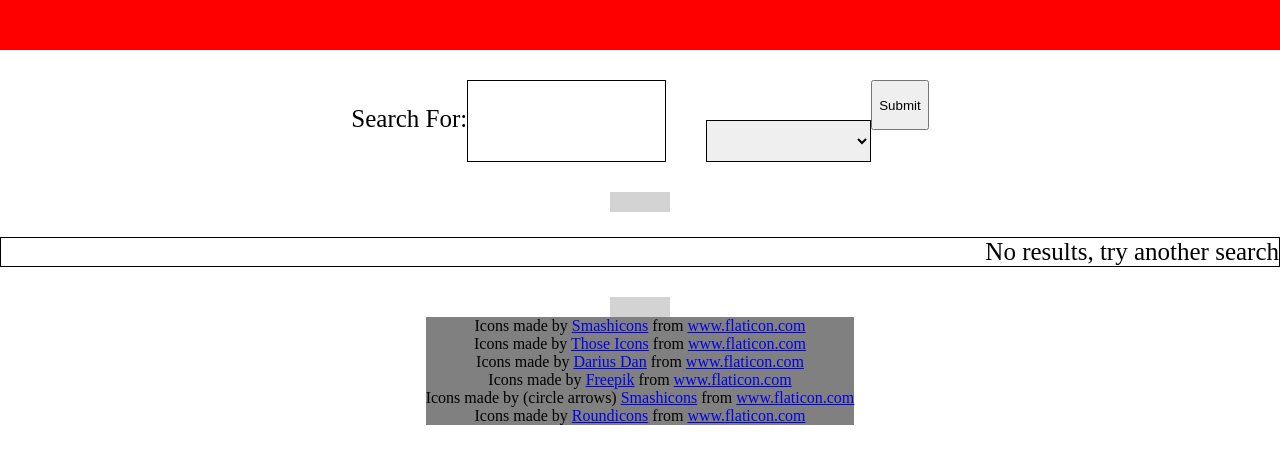
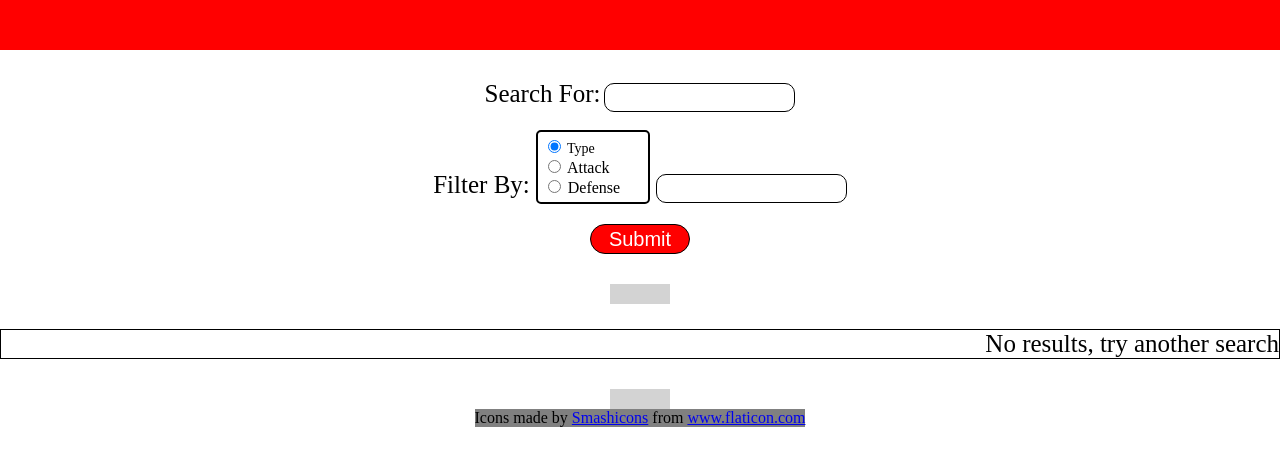
Before and after one commit to nikkisato/pokedex, a plain HTML site: page pokedex.html in a window 1280 px wide. Shown: the part 110-576 px from the top of the page. Drawn offline with Linux system fonts and the light colour scheme; no server answers.

Commit message:
search options is in position

```diff
--- a/common/Footer.js
+++ b/common/Footer.js
@@ -5,11 +5,6 @@ class Footer extends Component {
         return /*html*/`
         <footer>
         <div 'pokeball'>Icons made by <a href="https://www.flaticon.com/authors/smashicons" title="Smashicons">Smashicons</a> from <a href="https://www.flaticon.com/"             title="Flaticon">www.flaticon.com</a></div>
-        <div>Icons made by <a href="https://www.flaticon.com/authors/those-icons" title="Those Icons">Those Icons</a> from <a href="https://www.flaticon.com/"             title="Flaticon">www.flaticon.com</a></div>
-        <div>Icons made by <a href="https://www.flaticon.com/authors/darius-dan" title="Darius Dan">Darius Dan</a> from <a href="https://www.flaticon.com/"             title="Flaticon">www.flaticon.com</a></div>
-       <div>Icons made by <a href="https://www.flaticon.com/authors/freepik" title="Freepik">Freepik</a> from <a href="https://www.flaticon.com/"             title="Flaticon">www.flaticon.com</a></div>
-       <div>Icons made by (circle arrows) <a href="https://www.flaticon.com/authors/smashicons" title="Smashicons">Smashicons</a> from <a href="https://www.flaticon.com/"             title="Flaticon">www.flaticon.com</a></div>
-       <div>Icons made by <a href="https://www.flaticon.com/authors/roundicons" title="Roundicons">Roundicons</a> from <a href="https://www.flaticon.com/"             title="Flaticon">www.flaticon.com</a></div>
              </footer>
         `;
     }
--- a/explore/ExploreApp.js
+++ b/explore/ExploreApp.js
@@ -16,9 +16,6 @@ class ExploreApp extends Component {
         const optionsSection = dom.querySelector('.options-section');
         const searchOptions = new SearchOptions();
         optionsSection.prepend(searchOptions.renderDOM());
-
-        // const paging = new Paging({ totalResults: 0 });
-        // optionsSection.appendChild(paging.renderDOM());
 
 
         const listSection = dom.querySelector('.list-section');
--- a/explore/Paging.css
+++ b/explore/Paging.css
@@ -3,7 +3,7 @@
     height:40px;
     display: inline;
     vertical-align: middle;
-  padding: 5px;
+    padding: 5px;
 }
 
 .page-num{
@@ -45,3 +45,8 @@ vertical-align: middle;
 .paging span {
   margin: 0 10px;
 }
+
+
+.prev, .next {
+  border: solid 1px black;
+}
--- a/explore/SearchOptions.css
+++ b/explore/SearchOptions.css
@@ -1,43 +1,59 @@
 .navigation {
     text-align:center;
     display: flex;
-    flex-direction: row;
-justify-content: center;
+    justify-content: center;
+    flex-direction: column;
+    text-align:center;
 }
 .sort-search {
-
         margin-top: 30px;
         margin-bottom: 30px;
     }
 
-.search, .options {
-     border: solid black 1px;
-    padding: 10px;
+.search-filter, .search-for-input {
+    border: solid 1px black;
+    border-radius: 10px;
+    padding: 6px;
     display: inline;
-    vertical-align: center;
-}
-
-.search-text, .search, .options, .submit {
-    position: relative;
-    display: inline;
-    vertical-align: center;
+    vertical-align: center;;
 }
 
 .options{
     height: 10px;
-    vertical-align: center;
-    margin-top: 40px;
     padding: 20px;
-    margin-left: 40px;
+    border: solid black 1px;
+    padding: 10px;
 }
 
-
 .submit{
-
-    height: 50px;
+    height:30px;
+    border: solid black 1px;
+    border-radius: 30px;
+    width: 100px;
+    font-size: 20px;
+    align-self: center;
+    margin-top: 20px;
+    background-color: red;
+    color: white;
+    text-align: center;
 }
-
 
 .search-text {
     color:black;
 }
+
+.search-text-for, .search-for {
+    display:inline;
+}
+
+.search-text-filter, .options, .search-filter, .submit {
+    display:inline;
+}
+.type{
+    text-align: left;
+
+}
+
+.radio{
+    font-size: 14px;
+}
--- a/explore/SearchOptions.js
+++ b/explore/SearchOptions.js
@@ -5,7 +5,7 @@ class SearchOptions extends Component {
 
     onRender(form) {
         const searchInput = form.querySelector('input[name=search]');
-        const typeMenu = form.querySelector('input [name=type]');
+        const typeMenu = form.querySelector('input[name=type]');
 
         function updateControls() {
             const queryString = window.location.hash.slice(1);
@@ -47,24 +47,42 @@ class SearchOptions extends Component {
         return /*html*/`
         <form class="sort-search">
         <div class="navigation">
-                     <p class="search-text">Search For:</p>
-                     <input class="search" name="search">
+        <div class="search-for">
+                     <p class="search-text-for">Search For:</p>
+                     <input class="search-for-input" name="search">
+             </div>
+            <br>
 
-            <select class="options">
-            <p class="search-text">Filter By:</p>
-                <option value="">Search Attributes</option>
-                <option value="type">Type</option>
-                <option value="attack">Attack</option>
-                <option value="defense">Defense</option>
-            </select>
+        <div class="filter-by">
+        <p class="search-text-filter">Filter By:</p>
+        <fieldset class="type">
+        <label class="radio" >
+                  <input type="radio" name="type" value="type" checked>
+                  Type
+        </label>
+        <br>
 
+        <label>
+                     <input type="radio" name="type" value="attack" >
+                     Attack
+        </label>
+            <br>
+        <label>
+                 <input type="radio" name="type" value="defense" >
+                 Defense
+        </label>
+
+        </fieldset>
+            <input class="search-filter" name="search">
+        </div>
             <button class="submit">Submit</button>
-
         </div>
         </form>
 
         `;
     }
+
+
 }
 
 export default SearchOptions;
--- a/pokedex.css
+++ b/pokedex.css
@@ -3,7 +3,6 @@ body {
     margin: auto;
     overflow-x: hidden;
 }
-
 
 .contain {
   text-align:center;
```
Also changed, not shown: pokedex.html (+8 -0 lines).
